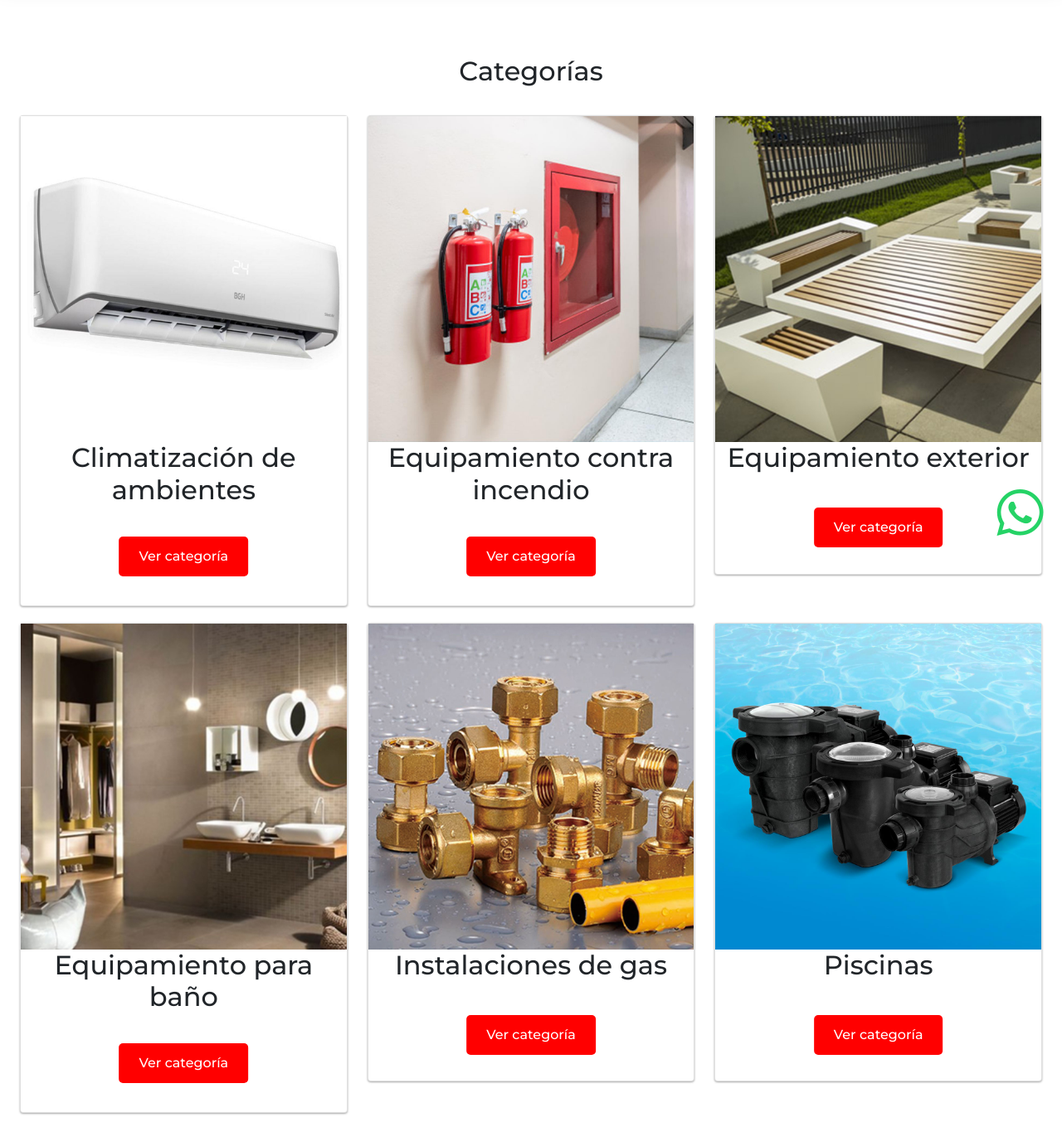
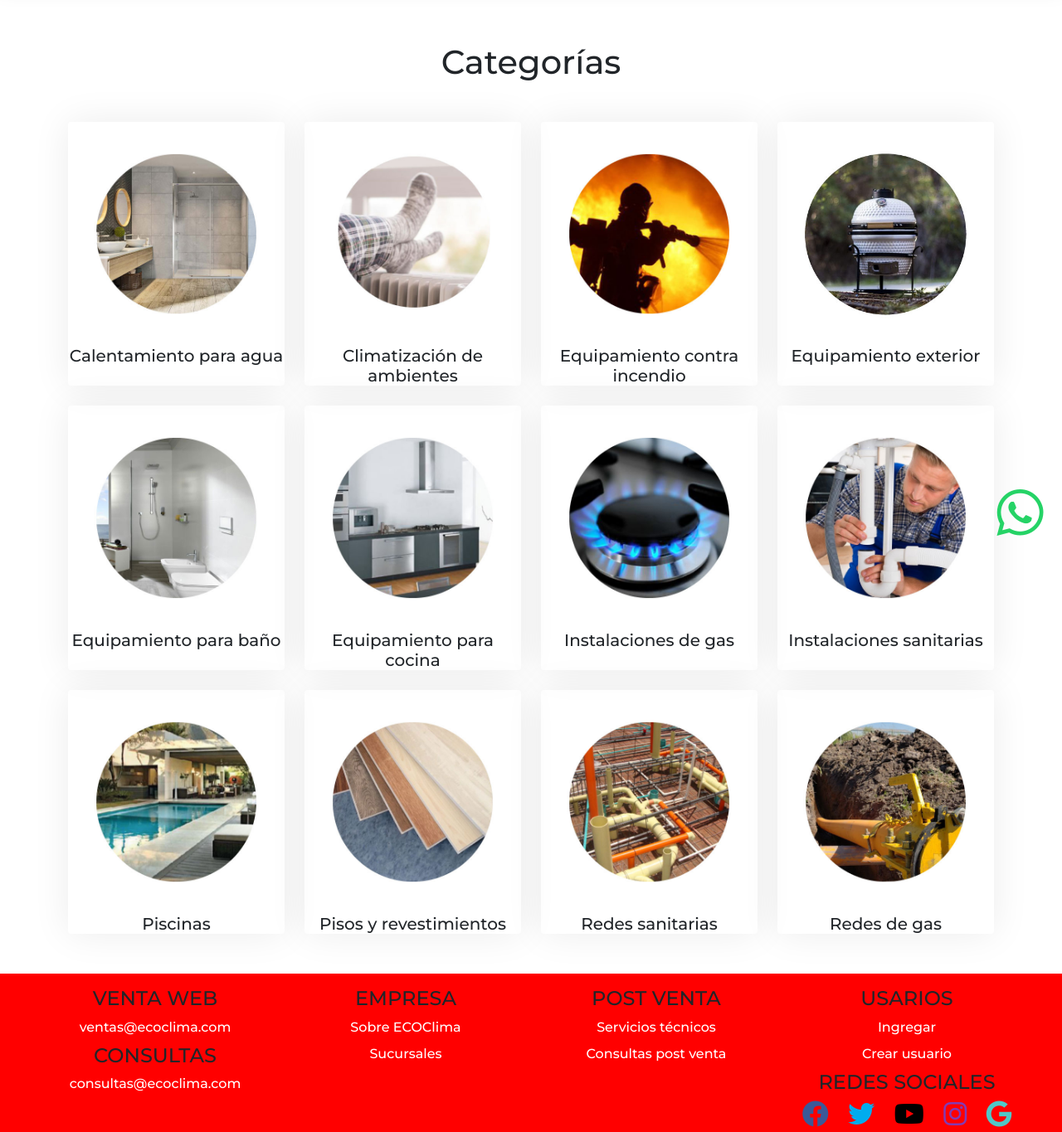
Before and after one commit to supersample/ECOCLima, a plain HTML site: page pages/productos.html in a window 1280 px wide. Shown: the part 102-1467 px from the top of the page at 83% size. Drawn offline with nearby package versions, Linux system fonts and the light colour scheme.

Commit message:
agregado promociones y seccion categorias

```diff
--- a/pages/productos.html
+++ b/pages/productos.html
@@ -64,103 +64,111 @@
     </div>
     <!-- FIN NAVBAR -->
     <!-- INICIO CATEGORIAS -->
-    <section class="w-50 mx-auto text-center pt-5" id="categorias">
-        <h2 class="text-dark p-3 fs-2">Categorías</h2>
-    </section>
-    <section class="container-fluid border-bottom pb-5">
-        <div class="row w-85 mx-auto text-center">
-            <div class="col-lg-4 col-md-12 col-sm-12">
-                <div class="card">
-                    <div class="image">
-                        <img src="../media/imagenes/cli.jpg" alt="climatizacion-ambientes"/>
+    <div class="container-xxl pt-5 pb-5">
+        <div class="container">
+            <div class="text-center">
+                <h1 class="mb-5">Categorías</h1>
             </div>
-                    <div class="card-inner">
-                        <div class="header">
-                            <h2>Climatización de ambientes</h2>
+            <div class="row g-4">
+                <div class="col-lg-3 col-md-6">
+                    <div class="categorias text-center rounded overflow-hidden">
+                        <div class="rounded-circle overflow-hidden m-4">
+                            <a href="#"><img class="img-fluid" src="../media/imagenes/25.jpg" alt="Calentamiento para agua"></a>
                         </div>
-                        <div class="content">
-                            <p><a href="#">Ver categoría</a></p>
+                        <h5 class="mb-0">Calentamiento para agua</h5>
                     </div>
                 </div>
+                <div class="col-lg-3 col-md-6">
+                    <div class="categorias text-center rounded overflow-hidden">
+                        <div class="rounded-circle overflow-hidden m-4">
+                            <a href="#"><img class="img-fluid" src="../media/imagenes/26.jpg" alt="Climatización de ambientes"></a>
+                        </div>
+                        <h5 class="mb-0">Climatización de ambientes</h5>
                     </div>
                 </div>
-            <div class="col-lg-4 col-md-12 col-sm-12">
-                <div class="card">
-                    <div class="image">
-                        <img src="../media/imagenes/eqinc.jpg" alt="equipamiento-incendio"/>
+                <div class="col-lg-3 col-md-6">
+                    <div class="categorias text-center rounded overflow-hidden">
+                        <div class="rounded-circle overflow-hidden m-4">
+                            <a href="#"><img class="img-fluid" src="../media/imagenes/27.jpg" alt="Equipamiento contra incendio"></a>
                         </div>
-                    <div class="card-inner">
-                        <div class="header">
-                            <h2>Equipamiento contra incendio</h2>
-                        </div>
-                        <div class="content">
-                            <p><a href="#">Ver categoría</a></p>
+                        <h5 class="mb-0">Equipamiento contra incendio</h5>
                     </div>
                 </div>
+                <div class="col-lg-3 col-md-6">
+                    <div class="categorias text-center rounded overflow-hidden">
+                        <div class="rounded-circle overflow-hidden m-4">
+                            <a href="#"><img class="img-fluid" src="../media/imagenes/58.jpg" alt="Equipamiento exterior"></a>
+                        </div>
+                        <h5 class="mb-0">Equipamiento exterior</h5>
                     </div>
                 </div>
-            <div class="col-lg-4 col-md-12 col-sm-12">
-                <div class="card">
-                    <div class="image">
-                        <img src="../media/imagenes/eqext.jpg" alt="equipamiento-exterior"/>
+                <div class="col-lg-3 col-md-6">
+                    <div class="categorias text-center rounded overflow-hidden">
+                        <div class="rounded-circle overflow-hidden m-4">
+                            <a href="#"><img class="img-fluid" src="../media/imagenes/31.jpg" alt="Equipamiento para baño"></a>
                         </div>
-                    <div class="card-inner">
-                        <div class="header">
-                            <h2>Equipamiento exterior</h2>
-                        </div>
-                        <div class="content">
-                            <p><a href="#">Ver categoría</a></p>
+                        <h5 class="mb-0">Equipamiento para baño</h5>
                     </div>
                 </div>
+                <div class="col-lg-3 col-md-6">
+                    <div class="categorias text-center rounded overflow-hidden">
+                        <div class="rounded-circle overflow-hidden m-4">
+                            <a href="#"><img class="img-fluid" src="../media/imagenes/32.jpg" alt="Equipamiento para cocina"></a>
+                        </div>
+                        <h5 class="mb-0">Equipamiento para cocina</h5>
                     </div>
                 </div>
-            <div class="col-lg-4 col-md-12 col-sm-12">
-                <div class="card">
-                    <div class="image">
-                        <img src="../media/imagenes/eqba.jpg" alt="equipamiento-baño"/>
+                <div class="col-lg-3 col-md-6">
+                    <div class="categorias text-center rounded overflow-hidden">
+                        <div class="rounded-circle overflow-hidden m-4">
+                            <a href="#"><img class="img-fluid" src="../media/imagenes/23.jpg" alt="Instalaciones de gas"></a>
                         </div>
-                    <div class="card-inner">
-                        <div class="header">
-                            <h2>Equipamiento para baño</h2>
-                        </div>
-                        <div class="content">
-                            <p><a href="#">Ver categoría</a></p>
+                        <h5 class="mb-0">Instalaciones de gas</h5>
                     </div>
                 </div>
+                <div class="col-lg-3 col-md-6">
+                    <div class="categorias text-center rounded overflow-hidden">
+                        <div class="rounded-circle overflow-hidden m-4">
+                            <a href="#"><img class="img-fluid" src="../media/imagenes/22.jpg" alt="Instalaciones sanitarias"></a>
+                        </div>
+                        <h5 class="mb-0">Instalaciones sanitarias</h5>
                     </div>
                 </div>
-            <div class="col-lg-4 col-md-12 col-sm-12">
-                <div class="card">
-                    <div class="image">
-                        <img src="../media/imagenes/eqgas.jpg" alt="instalacion-gas"/>
+                <div class="col-lg-3 col-md-6">
+                    <div class="categorias text-center rounded overflow-hidden">
+                        <div class="rounded-circle overflow-hidden m-4">
+                            <a href="#"><img class="img-fluid" src="../media/imagenes/28.jpg" alt="Piscinas"></a>
                         </div>
-                    <div class="card-inner">
-                        <div class="header">
-                            <h2>Instalaciones de gas</h2>
-                        </div>
-                        <div class="content">
-                            <p><a href="#">Ver categoría</a></p>
+                        <h5 class="mb-0">Piscinas</h5>
                     </div>
                 </div>
+                <div class="col-lg-3 col-md-6">
+                    <div class="categorias text-center rounded overflow-hidden">
+                        <div class="rounded-circle overflow-hidden m-4">
+                            <a href=""><img class="img-fluid" src="../media/imagenes/33.jpg" alt="Pisos y revestimientos"></a>
+                        </div>
+                        <h5 class="mb-0">Pisos y revestimientos</h5>
                     </div>
                 </div>
-            <div class="col-lg-4 col-md-12 col-sm-12">
-                <div class="card">
-                    <div class="image">
-                        <img src="../media/imagenes/eppis.jpg" alt="piscinas"/>
+                <div class="col-lg-3 col-md-6">
+                    <div class="categorias text-center rounded overflow-hidden">
+                        <div class="rounded-circle overflow-hidden m-4">
+                            <a href="#"><img class="img-fluid" src="../media/imagenes/41.jpg" alt="Redes sanitarias"></a>
                         </div>
-                    <div class="card-inner">
-                        <div class="header">
-                            <h2>Piscinas</h2>
+                        <h5 class="mb-0">Redes sanitarias</h5>
                     </div>
-                        <div class="content">
-                            <p><a href="#">Ver categoría</a></p>
+                </div>
+                <div class="col-lg-3 col-md-6">
+                    <div class="categorias text-center rounded overflow-hidden">
+                        <div class="rounded-circle overflow-hidden m-4">
+                            <a href="#"><img class="img-fluid" src="../media/imagenes/42.jpg" alt="Redes de gas"></a>
+                        </div>
+                        <h5 class="mb-0">Redes de gas</h5>
                     </div>
                 </div>
             </div>
         </div>
     </div>
-    </section>
     <!-- FIN CATEGORIAS -->
     <!-- INICIO FOOTER -->
     <footer>
--- a/style/style.scss
+++ b/style/style.scss
@@ -140,7 +140,6 @@ body{
     font-size: 4rem;
     color: #25D366;
     z-index: 1000;
-
 }
 
 .whatsapp:hover{
@@ -148,6 +147,23 @@ body{
     color: $color2;
 }
 // FIN VARIOS
+
+// INICIO HERO
+#hero-section{
+    h1{
+        font-size: 1.8rem;
+    }
+
+    h2{
+        font-size: 3.2rem;
+    }
+
+    p{
+        font-size: 1.3rem;
+        color: grey;
+    }
+
+}
 
 // INICIO BOTONES
 .btn-primary{
@@ -177,7 +193,8 @@ body{
 // FIN BOTONES
 
 // INICIO PROMOCIONES
-#promociones{
+#promociones,
+#hero-section span{
     animation-duration: 0.5s;
     animation-name: intermitente;
     animation-delay: 1s;
@@ -186,7 +203,8 @@ body{
 }
 
 #promociones h2,
-#promociones p{
+#promociones p,
+#hero-section span{
     color: $color3;
 }
 
@@ -210,29 +228,18 @@ body{
 // FIN PROMOCIONES
 
 // INICIO PRODUCTOS
-.card{
-    box-shadow: 0 1px 3px rgba(0,0,0,0.12), 0 1px 2px rgba(0,0,0,0.24);
-    transition: all 0.2s ease-in-out;
-    box-sizing: border-box;
-    margin-top: 10px;
-    margin-bottom: 10px;
-    background-color: #FFF;
-
-    img{
-        width: 100%;
-    }
+.categorias {
+    box-shadow: 0 0 45px rgba(0, 0, 0, .08);
+    height: 100%;
+    transition: .5s;
 }
 
-.card:hover{
-    box-shadow: 0 5px 5px rgba(0,0,0,0.19), 0 6px 6px rgba(0,0,0,0.23);
+.categorias img {
+    transition: .5s;
 }
 
-.card > .card-inner{
-    padding-bottom: 6.5rem;
-}
-
-.card .content a{
-    @extend .btn-primary;
+.categorias:hover img {
+    transform: scale(1.1);
 }
 // FIN PRODUCTOS
 
@@ -302,12 +309,15 @@ $social: (
     }
 
     .btn-primary{
-    position: absolute;
     top: 95%;
+    }
+
+    #hero-section .btn-primary{
+        top: 150%;
     }
 }
 
-@media only screen and (min-width: 991px) {
+@media only screen and (min-width: 992px) {
     .slide-vertical{
         display: none;
     }
```
Also changed, not shown: index.html (+20 -8 lines), media/imagenes/22.jpg (added), media/imagenes/23.jpg (added), media/imagenes/25.jpg (added), media/imagenes/26.jpg (added), media/imagenes/27.jpg (added), media/imagenes/28.jpg (added), media/imagenes/31.jpg (added), media/imagenes/32.jpg (added), media/imagenes/33.jpg (added), media/imagenes/41.jpg (added), media/imagenes/42.jpg (added), media/imagenes/58.jpg (added), style/style.css, 1 other file. Lines whose indentation alone changed are shown as unchanged.
